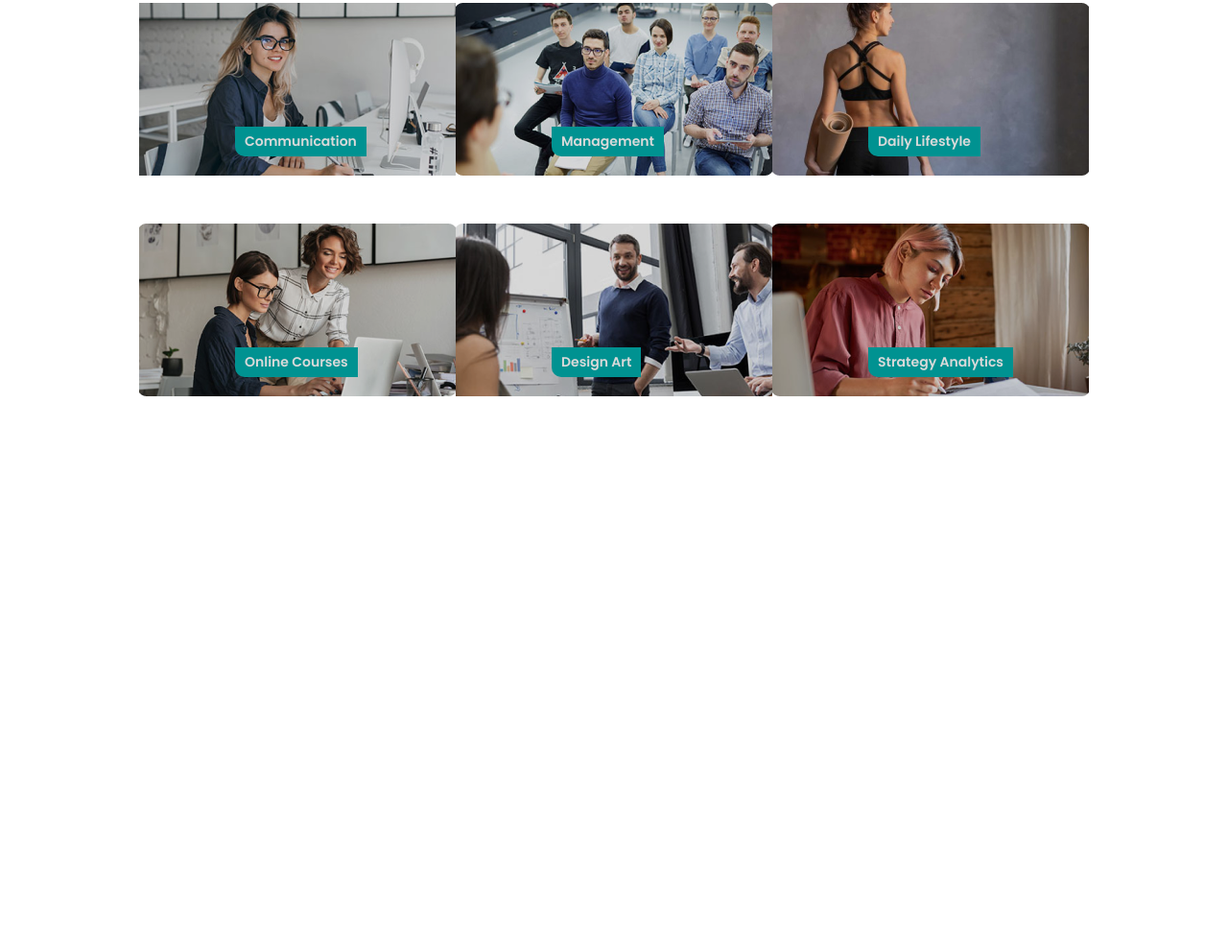
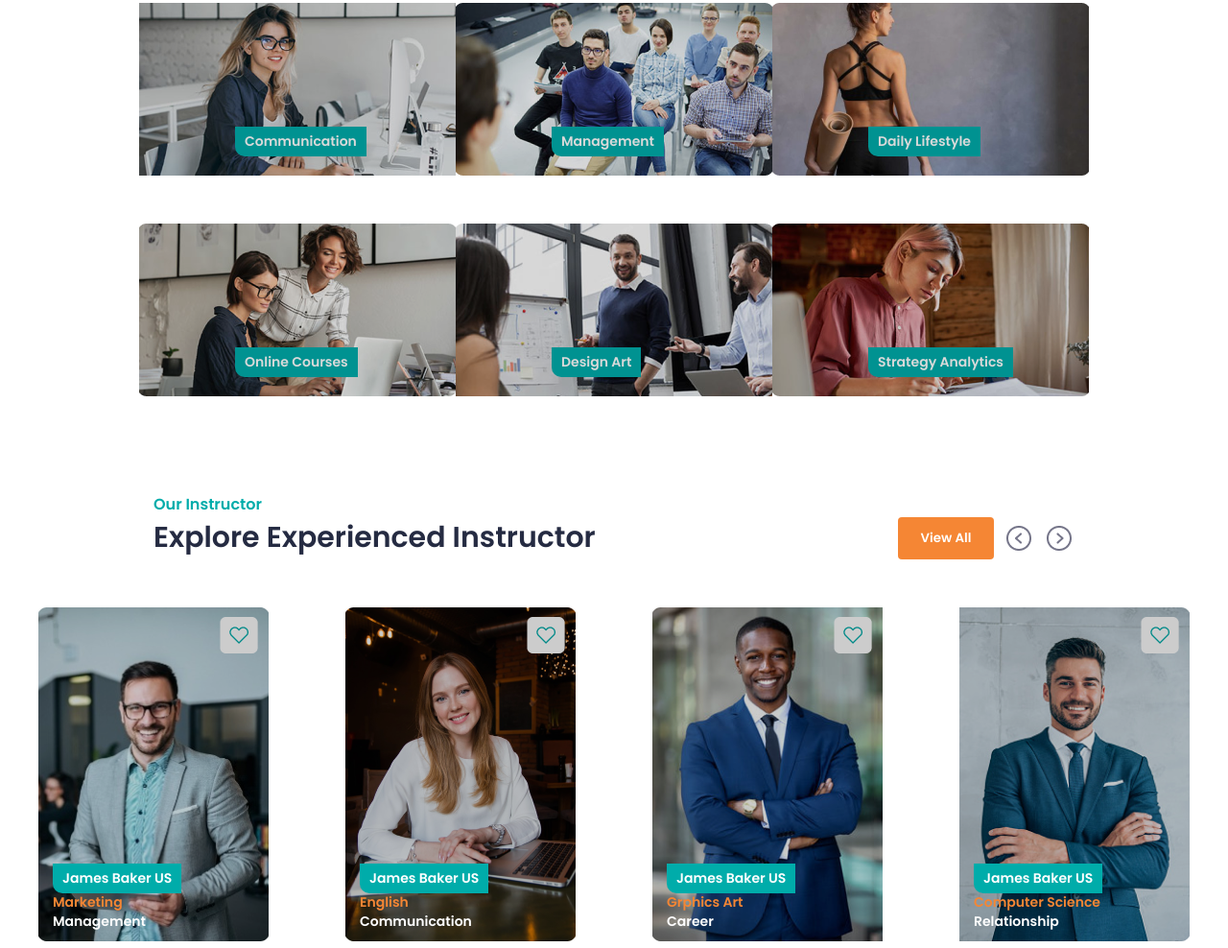
Before and after one commit to uttamsdev/embetter-agency, a plain HTML site: page index.html in a window 1280 px wide. Shown: the part 2532-3520 px from the top of the page at 96% size. Before the commit the page ends 2952 px from the top, so only its background shows below. Drawn offline with Linux system fonts and the light colour scheme.

Commit message:
instructor section done

```diff
--- a/css/style.css
+++ b/css/style.css
@@ -386,3 +386,53 @@ input:focus{
     align-items: center;
     transition: all 0.5s ease;
 }
+.teachers{
+    display: flex;
+    justify-content: center;
+    gap: 80px;
+}
+.teacher{
+    height: 348px;
+    width: 240px;
+    position: relative;
+    /* text-align: center; */
+}
+.inst-name{
+    font-size: 16px;
+    color: white;
+    font-weight: 600;
+    position: absolute;
+    bottom: 50px;
+    left: 15px;
+    background:#00ACAA;
+    color: white;
+    padding: 5px 10px;
+    font-size: 14px;
+    font-weight: 600;
+    border-radius: 0px 0px 0px 10px;
+}
+.inst-cat{
+    font-size: 14px;
+    color: var(--primary-color);
+    font-weight: 600;
+    position: absolute;
+    bottom: 30px;
+    left: 15px;
+}
+.inst-pol{
+    font-size: 14px;
+    color: white;
+    font-weight: 600;
+    position: absolute;
+    bottom: 10px;
+    left: 15px;
+}
+.love-icon{
+    position: absolute;
+    top: 10px;
+    right: 11px;
+    cursor: pointer;
+}
+.teacher > img{
+    filter: brightness(80%);
+}
--- a/index.html
+++ b/index.html
@@ -270,6 +270,50 @@
                 </div>
             </div>
         </section>
+
+        <section class="upcomming-sessions">
+            <h4 class="common-title">Our Instructor</h4>
+            <div class="common-div">
+                <h1>Explore Experienced Instructor </h1>
+                <div class="common-area">
+                    <button class="common-btn">View All</button>
+                    <img src="Images/CaretCircleLeft.png" alt="">
+                    <img src="Images/CaretCircleRight.png" alt="">
+                </div>
+            </div>
+
+            <div class="teachers">
+                <div class="teacher">
+                    <img src="Images/teachers/1.png" alt="">
+                    <img class="love-icon" src="Images/love.png" alt="">
+                    <p class="inst-name">James Baker  US</p>
+                    <p class="inst-cat">Marketing</p>
+                    <p class="inst-pol">Management</p>
+                </div>
+                <div class="teacher">
+                    <img src="Images/teachers/2.png" alt="">
+                    <img class="love-icon" src="Images/love.png" alt="">
+                    <p class="inst-name">James Baker  US</p>
+                    <p class="inst-cat">English</p>
+                    <p class="inst-pol">Communication</p>
+                </div>
+                <div class="teacher">
+                    <img src="Images/teachers/3.png" alt="">
+                    <img class="love-icon" src="Images/love.png" alt="">
+                    <p class="inst-name">James Baker  US</p>
+                    <p class="inst-cat">Grphics Art</p>
+                    <p class="inst-pol">Career</p>
+                </div>
+                <div class="teacher">
+                    <img src="Images/teachers/4.png" alt="">
+                    <img class="love-icon" src="Images/love.png" alt="">
+                    <p class="inst-name">James Baker  US</p>
+                    <p class="inst-cat">Computer Science</p>
+                    <p class="inst-pol">Relationship</p>
+                </div>
+            </div>
+        </section>
+
         <!-- <section class="upcomming-sessions">
             <h4 class="common-title">Top Instructor</h4>
             <div class="common-div">
```
Also changed, not shown: Images/love.png (added), Images/teachers/1.png (added), Images/teachers/2.png (added), Images/teachers/3.png (added), Images/teachers/4.png (added).
